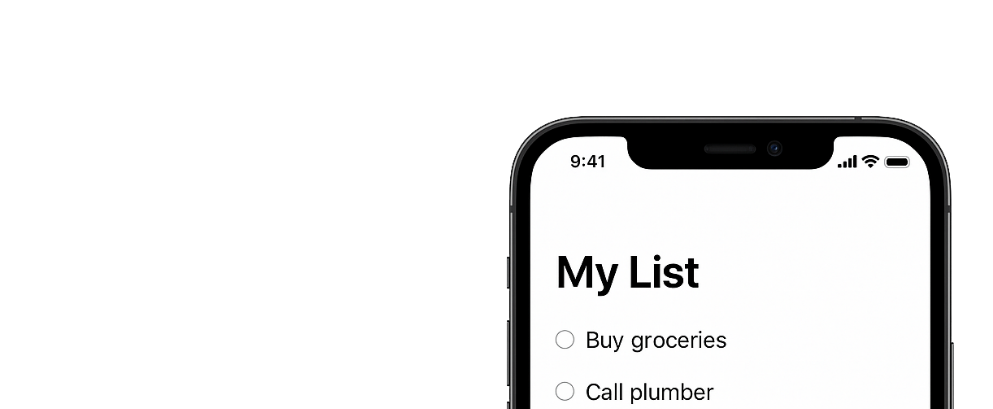
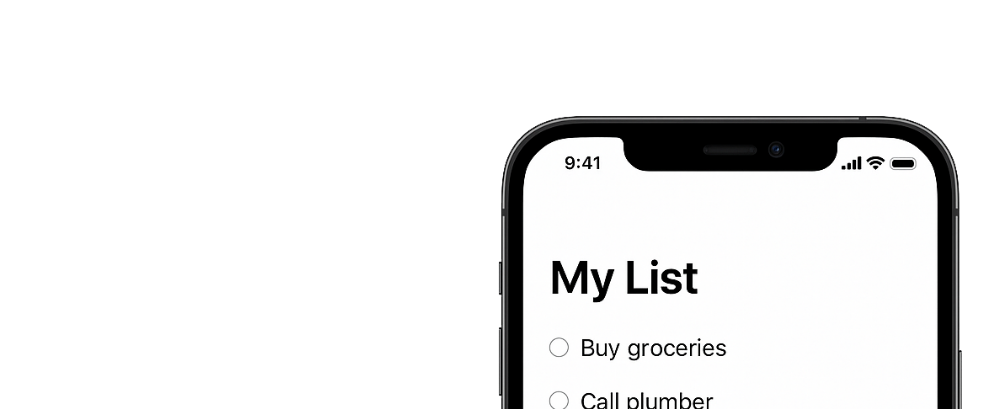
Before and after one commit to Sudeepatgithub/justlist, a plain HTML site: page index.html in a window 1280 px wide. Shown: the top 409 px of the page, without its empty margins (158-1151 px from the left). Drawn offline with nearby package versions, Linux system fonts and the light colour scheme.

Commit message:
UPdate view

```diff
--- a/index.html
+++ b/index.html
@@ -34,8 +34,7 @@
             </div>
           </div>
         </div>
-        <div class="mt-5 hidden lg:block">
-          <img class="w-full max-w-md max-h-90 mx-auto" src="assets/mockup.png" alt="" /></div>
+        <div class="mt-5 hidden lg:block"><img class="" src="assets/mockup.png" alt="" /></div>
       </div>
     </div>
   </div>
```
Also changed, not shown: 1 other file.
